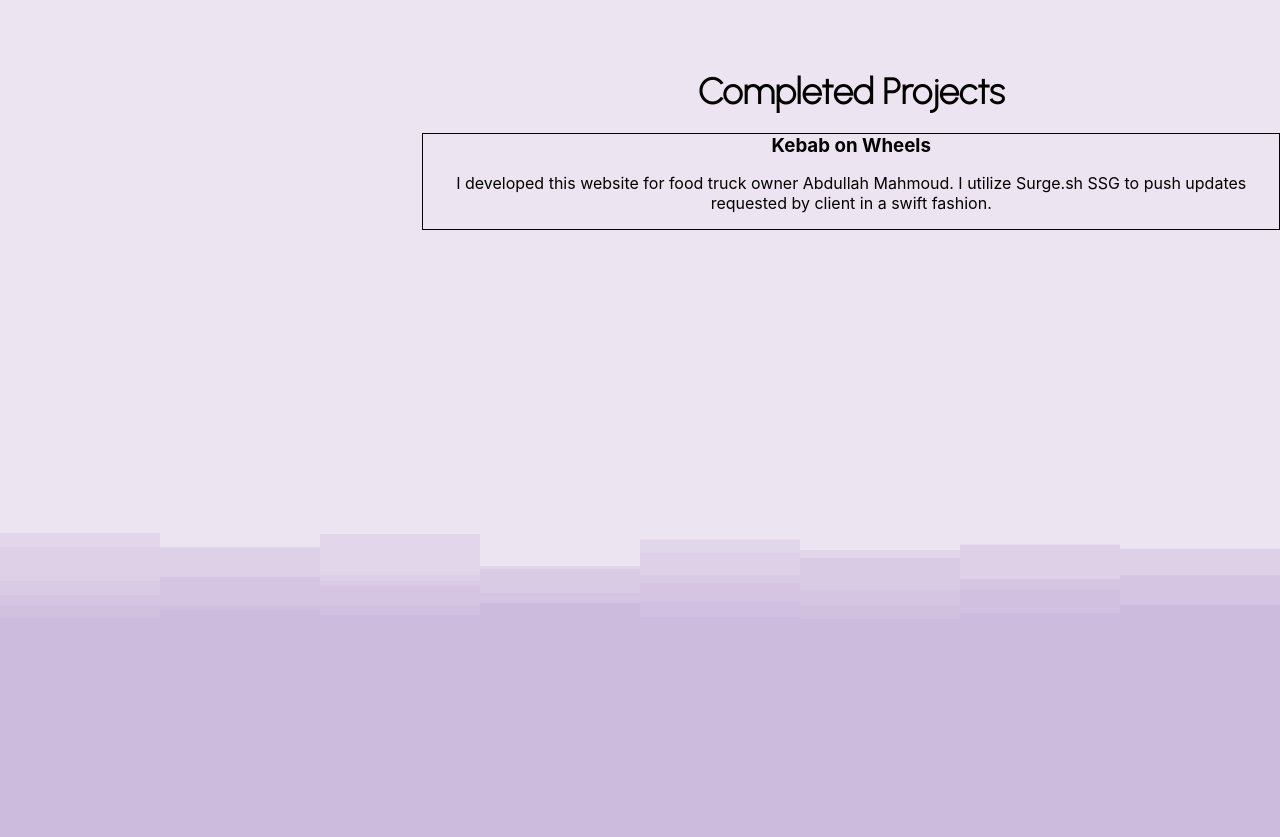
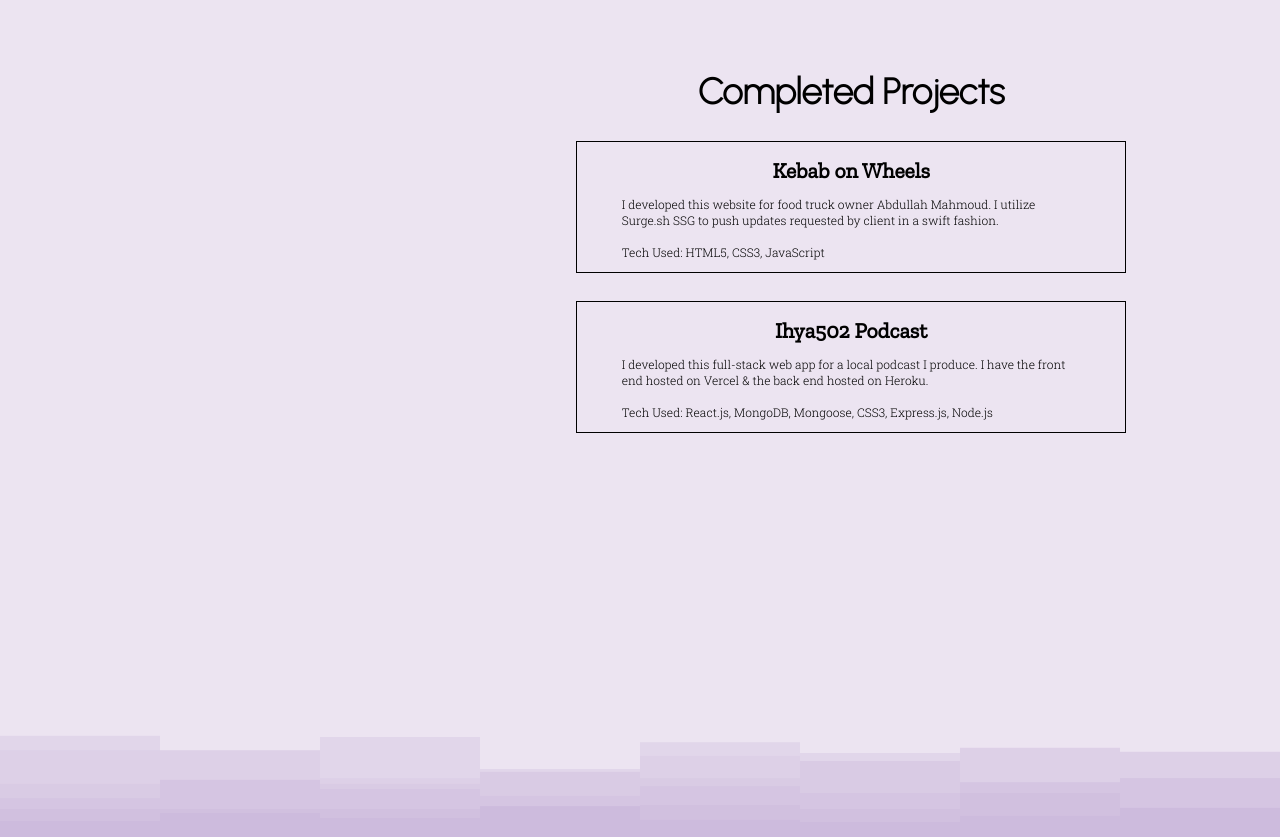
Before and after one commit to hamzafoy/hamza_foy_anthology, a React (Create React App) app: page / in a window 1280 px wide. Shown: the part 1120-1957 px from the top of the page. Built offline with nearby package versions, Linux system fonts and the light colour scheme.

Commit message:
add additional completed project cards to middle container.

```diff
--- a/public/index.html
+++ b/public/index.html
@@ -26,7 +26,7 @@
     crossorigin
     >
     <link
-    href="https://fonts.googleapis.com/css2?family=IBM+Plex+Mono&family=Zilla+Slab&display=swap&family=Quicksand:wght@600&family=Urbanist:wght@200&display=swap"
+    href="https://fonts.googleapis.com/css2?family=Roboto+Slab:wght@300&family=Zilla+Slab&display=swap&family=Quicksand:wght@600&family=Urbanist:wght@200&display=swap"
     rel="stylesheet"
     >
 
--- a/src/BodySection/BodySection.css
+++ b/src/BodySection/BodySection.css
@@ -29,7 +29,25 @@
 
 .project-list__item {
     border: 1px black solid;
+    margin: 3.5vh 12vw 0;
 }
+
+
+.item__label {
+    padding: 2vh 0 0;
+    font-family: 'Zilla Slab', sans-serif;
+    font-size: 1.35rem;
+}
+
+
+.item__text {
+    padding: 0 3.5vw;
+    font-family: 'Roboto Slab', serif;
+    font-size: 0.75rem;
+    text-align: left;
+}
+
+
 
 /*- SVG Styles -*/
 
@@ -74,10 +92,6 @@
     margin-bottom: 2.5vh;
 }
 
-.body__heading {
-    font-family: 'Quicksand', sans-serif;
-}
-
 
 .body__layered-step-divider {
     aspect-ratio: 960/300;
--- a/src/BodySection/BodySection.js
+++ b/src/BodySection/BodySection.js
@@ -35,7 +35,24 @@ class BodySection extends React.Component {
 
                         <p className="item__text">
                             I developed this website for food truck owner Abdullah Mahmoud. I utilize
-                            Surge.sh SSG to push updates requested by client in a swift fashion.
+                            Surge.sh SSG to push updates requested by client in a swift fashion.<br/><br/>
+
+                            Tech Used: HTML5, CSS3, JavaScript
+                        </p>
+
+                    </aside>
+
+                    <aside className="project-list__item">
+
+                        <h1 className="item__label">
+                            Ihya502 Podcast
+                        </h1>
+
+                        <p className="item__text">
+                            I developed this full-stack web app for a local podcast I produce. I have the
+                            front end hosted on Vercel &amp; the back end hosted on Heroku.<br/><br/>
+
+                            Tech Used: React.js, MongoDB, Mongoose, CSS3, Express.js, Node.js
                         </p>
 
                     </aside>
```
